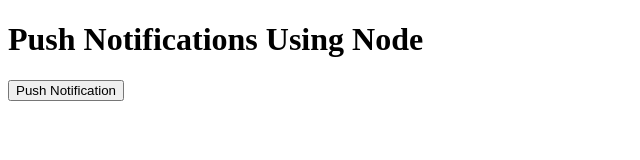
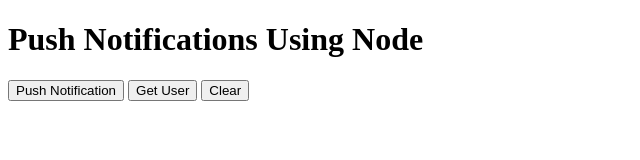
Before and after one commit to Dung1312091/push-notification-, a website: page client/index.html in a window 1280 px wide. Shown: the whole page, without its empty margins (0-640 px from the left). Drawn offline with Linux system fonts and the light colour scheme.

Commit message:
add catch fetch request

```diff
--- a/client/index.html
+++ b/client/index.html
@@ -11,6 +11,10 @@
 <body>
   <h1>Push Notifications Using Node</h1>
   <button onclick="pushNoti()">Push Notification</button>
+  <button onclick="getUser()">Get User</button>
+  <button onclick="clearData()">Clear</button>
+  <div id="data"></div>
+
   <script src=" client.js"></script>
   <script>
     async function pushNoti() {
@@ -21,6 +25,24 @@
         }
       });
     }
+
+    async function getUser() {
+      const user = await fetch("/getUser", {
+        method: "GET",
+        headers: {
+          "content-type": "application/json"
+        }
+      });
+      const data = await user.json();
+      document.getElementById('data').innerHTML = data.name;
+
+    }
+
+     function clearData() {
+       console.log('a');
+      document.getElementById('data').innerHTML = '';
+
+    }
   </script>
 </body>
 
```
Also changed, not shown: index.js (+7 -1 lines). Lines whose indentation alone changed are shown as unchanged.
